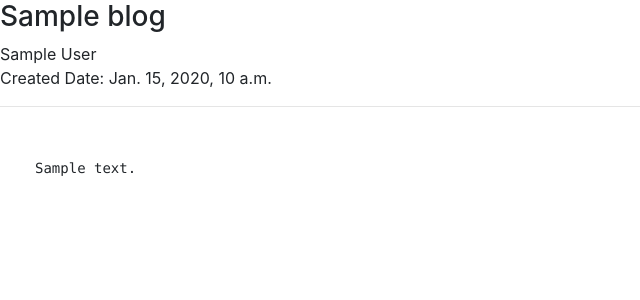
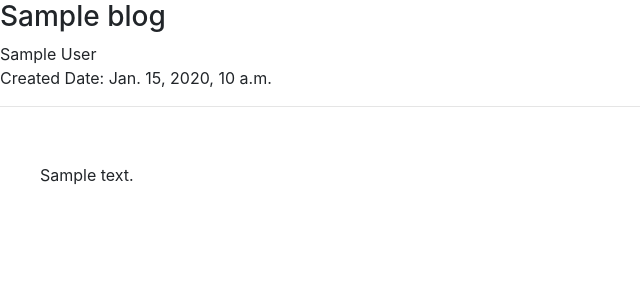
Before and after one commit to poudyalanil/django-blog-iw, a Django app: template blog/templates/blog/single-blog.html in a window 1280 px wide. Shown: the top 300 px of the page, without its empty margins (0-640 px from the left). Run offline with Django 3.2, Linux system fonts and the light colour scheme; the template is opened without the code that fills it: most values are stand-ins (such as "Sample title", 1, 10 or a date in 2020); data that the repository does not hold is empty; some libraries are stand-ins or nearby versions.

Commit message:
UI Tweak

```diff
--- a/blog/templates/blog/single-blog.html
+++ b/blog/templates/blog/single-blog.html
@@ -28,7 +28,7 @@ Last Updated: {{blog.updated_date}}
 </span>
 
 <hr>
-<pre style="padding:2.5em">
+<p style="padding: 2.5em;">
 {{blog.content}}
-</pre>
+</p>
 {%endblock%}
```
